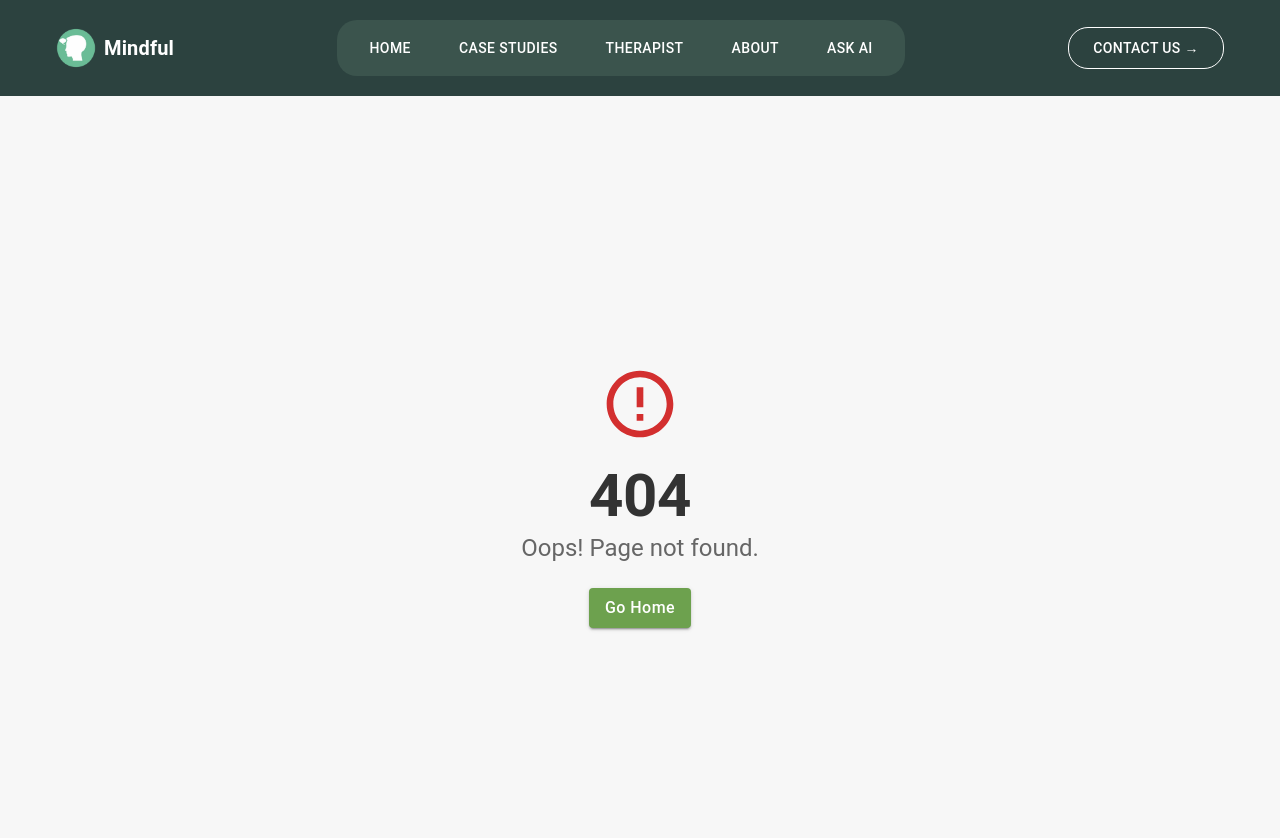
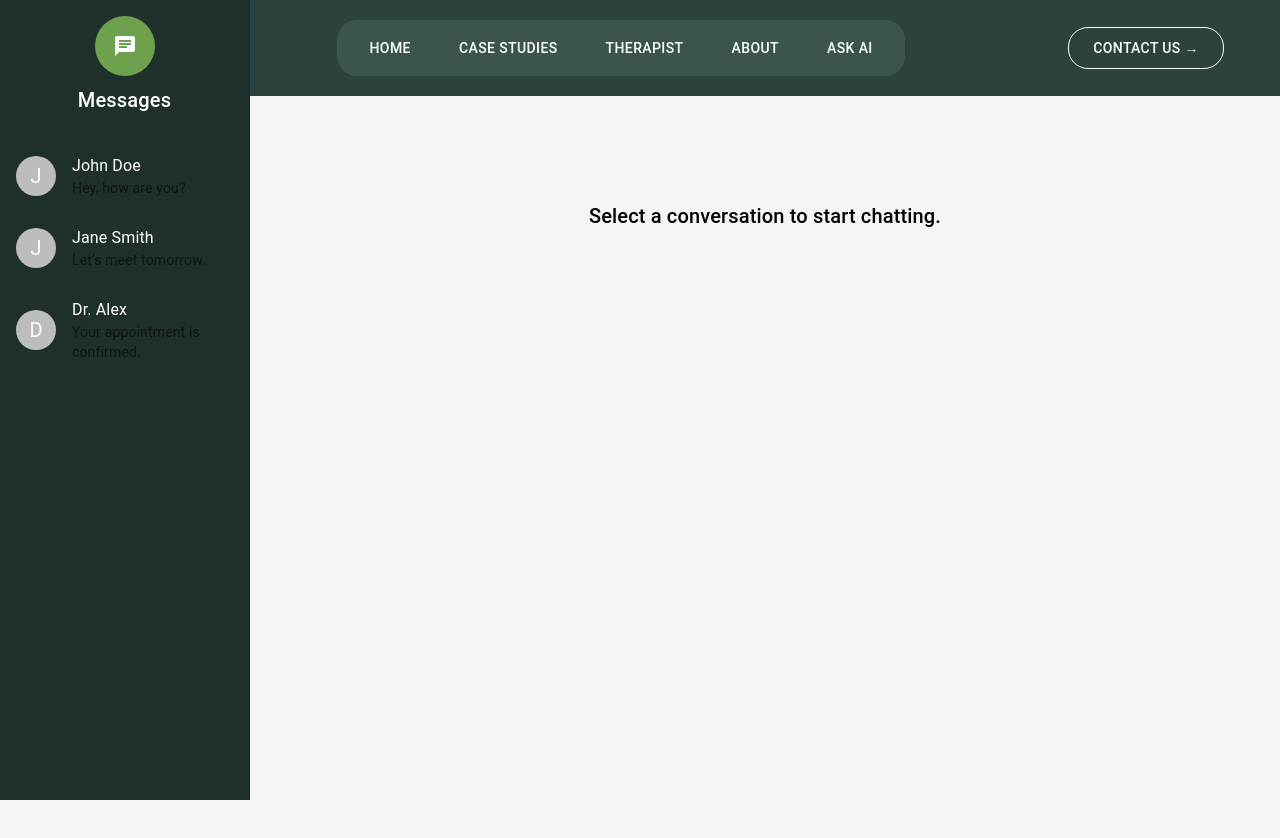
Before and after one commit to Mutai001/Mental-health-app, a React (Vite) app: page /therapist-messages in a window 1280 px wide. Before the commit this address had no page. Shown: the top 838 px of the page. Built offline with nearby package versions, Linux system fonts and the light colour scheme.

Commit message:
therapist mesages

```diff
--- a/src/App.tsx
+++ b/src/App.tsx
@@ -18,6 +18,7 @@ import AdminDashboard from './components/AdminDash/AdminDashboard';
 import TherapistDashboard from './components/therapist/TherapistDashboard';
 import UserProfilePage from './components/UserDash/UserProfile';
 import TherapistProfile from './components/therapist/TherapistProfile';
+import MessagesSection from './components/therapist/TherapistMessages';
 
 const App: React.FC = () => {
   return (
@@ -70,8 +71,8 @@ const App: React.FC = () => {
         <Route path='/admin' element={<AdminDashboard />} />
         <Route path='/therapist' element={<TherapistDashboard />} />
         <Route path='/userprofile' element={<UserProfilePage />}/>
-        <Route path='/therapist-profile' element={<TherapistProfile />}
-        />
+        <Route path='/therapist-profile' element={<TherapistProfile />}/>
+        <Route path='/therapist-messages' element={<MessagesSection />}/>
       </Routes>
     </BrowserRouter>
   );
--- a/src/components/therapist/TherapistDashboard.tsx
+++ b/src/components/therapist/TherapistDashboard.tsx
@@ -44,7 +44,7 @@ export function TherapistDashboard() {
   const menuItems = [
     { text: "Profile", icon: <PersonIcon />, route: "/therapist-profile" },
     { text: "Appointments", icon: <CalendarMonthIcon />, route: "/appointments" },
-    { text: "Messages", icon: <MessageIcon />, route: "/messages" },
+    { text: "Messages", icon: <MessageIcon />, route: "/therapist-messages" },
     { text: "Clients", icon: <PsychologyIcon />, route: "/clients" },
     { text: "Payments", icon: <PaymentIcon />, route: "/therapist-payments" },
     { text: "Settings", icon: <SettingsIcon />, route: "/settings" },
--- /dev/null
+++ b/src/components/therapist/TherapistMessages.tsx
@@ -0,0 +1,110 @@
+import { useState } from "react";
+import {
+  Box,
+  Drawer,
+  List,
+  ListItem,
+  ListItemButton,
+  ListItemIcon,
+  ListItemText,
+  Avatar,
+  Typography,
+  Card,
+  CardContent,
+  TextField,
+  Button,
+} from "@mui/material";
+import SendIcon from "@mui/icons-material/Send";
+import ChatIcon from "@mui/icons-material/Chat";
+
+export function MessagesSection() {
+  const [selectedChat, setSelectedChat] = useState<number | null>(null);
+  const [message, setMessage] = useState("");
+
+  const messages = [
+    { id: 1, name: "John Doe", lastMessage: "Hey, how are you?" },
+    { id: 2, name: "Jane Smith", lastMessage: "Let’s meet tomorrow." },
+    { id: 3, name: "Dr. Alex", lastMessage: "Your appointment is confirmed." },
+  ];
+
+  const handleSendMessage = () => {
+    if (message.trim() && selectedChat !== null) {
+      alert(`Message sent: ${message}`);
+      setMessage("");
+    }
+  };
+
+  return (
+    <Box sx={{ display: "flex", height: "100vh", backgroundColor: "#f5f5f5" }}>
+      {/* Sidebar */}
+      <Drawer
+        variant="permanent"
+        sx={{
+          width: 250,
+          flexShrink: 0,
+          "& .MuiDrawer-paper": {
+            width: 250,
+            boxSizing: "border-box",
+            backgroundColor: "#1F302B",
+            color: "white",
+          },
+        }}
+      >
+        <Box sx={{ textAlign: "center", p: 2 }}>
+          <Avatar sx={{ bgcolor: "#6DA14E", width: 60, height: 60, mx: "auto" }}>
+            <ChatIcon />
+          </Avatar>
+          <Typography variant="h6" sx={{ mt: 1 }}>Messages</Typography>
+        </Box>
+        <List>
+          {messages.map(({ id, name, lastMessage }) => (
+            <ListItem key={id} disablePadding>
+              <ListItemButton onClick={() => setSelectedChat(id)} component="li">
+                <ListItemIcon sx={{ color: "white" }}>
+                  <Avatar>{name[0]}</Avatar>
+                </ListItemIcon>
+                <ListItemText primary={name} secondary={lastMessage} sx={{ color: "white" }} />
+              </ListItemButton>
+            </ListItem>
+          ))}
+        </List>
+      </Drawer>
+
+      {/* Chat Window */}
+      <Box sx={{ flexGrow: 1, p: 3, display: "flex", flexDirection: "column", justifyContent: "space-between" }}>
+        {selectedChat !== null ? (
+          <>
+            <Card sx={{ flexGrow: 1, p: 2 }}>
+              <CardContent>
+                <Typography variant="h5" sx={{ mb: 2 }}>Chat with {messages.find(m => m.id === selectedChat)?.name}</Typography>
+                <Box sx={{ minHeight: 300, backgroundColor: "#ffffff", p: 2, borderRadius: 2 }}>
+                  <Typography variant="body1">This is the conversation history.</Typography>
+                </Box>
+              </CardContent>
+            </Card>
+
+            {/* Message Input */}
+            <Box sx={{ display: "flex", alignItems: "center", mt: 2 }}>
+              <TextField
+                fullWidth
+                variant="outlined"
+                placeholder="Type a message..."
+                value={message}
+                onChange={(e) => setMessage(e.target.value)}
+              />
+              <Button onClick={handleSendMessage} sx={{ ml: 2 }} variant="contained" color="primary">
+                <SendIcon />
+              </Button>
+            </Box>
+          </>
+        ) : (
+          <Typography variant="h6" sx={{ textAlign: "center", mt: 10 }}>
+            Select a conversation to start chatting.
+          </Typography>
+        )}
+      </Box>
+    </Box>
+  );
+}
+
+export default MessagesSection;
```
Also changed, not shown: src/components/therapist/TherapistSessions.tsx (deleted).
